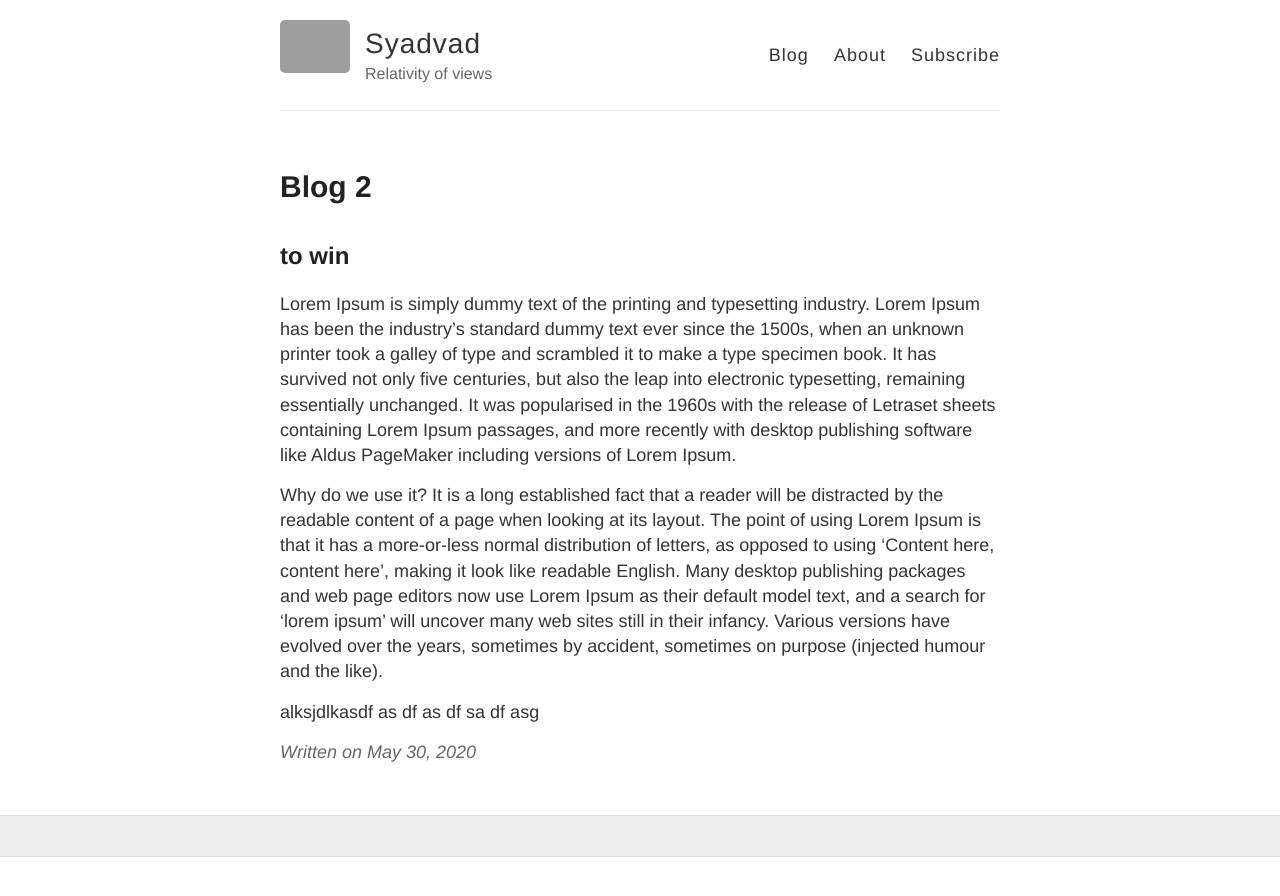
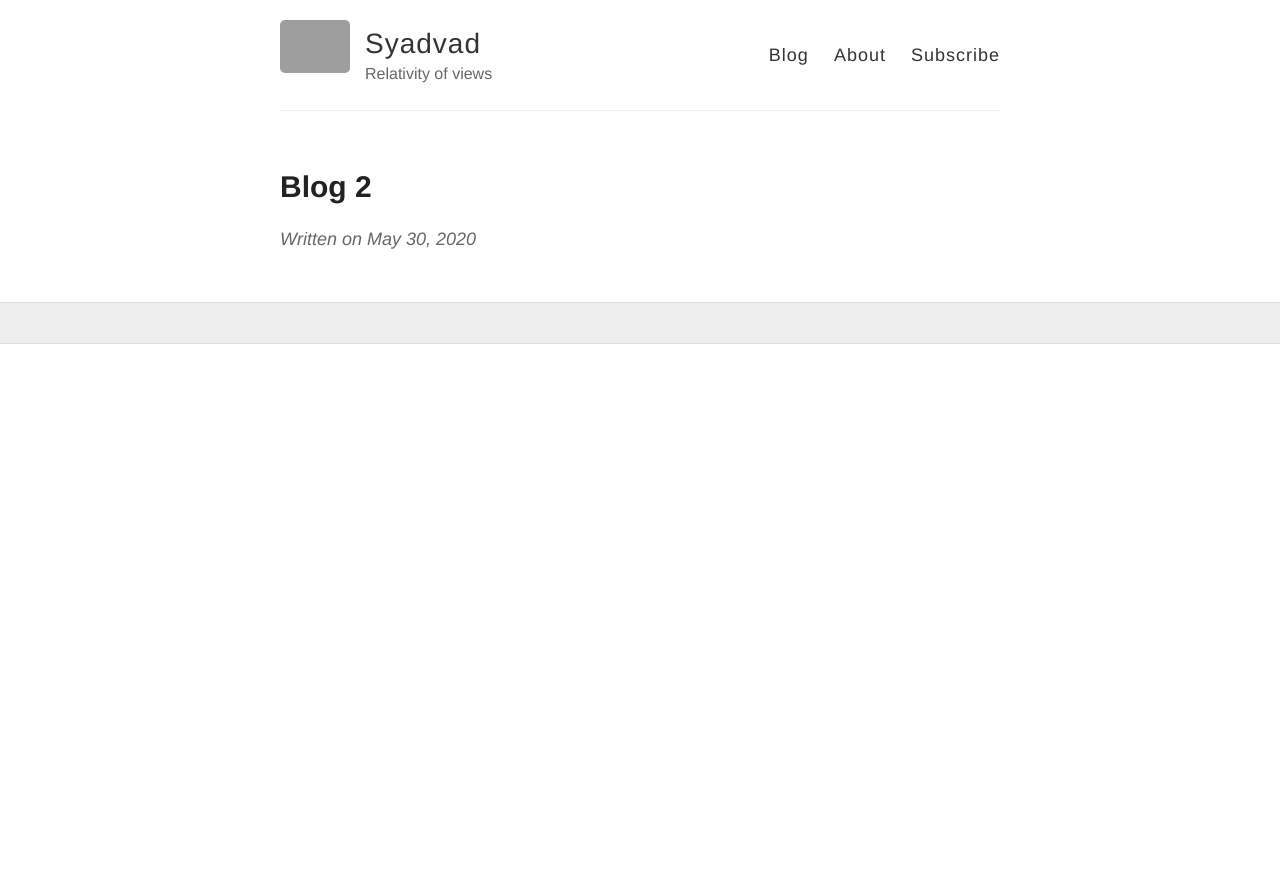
Before and after one commit to anilmodi2011/Blog, a Jekyll site: the page built from _posts/2020-05-30-blog_2.md, in a window 1280 px wide. Shown: the top 896 px of the page. Built offline with Jekyll 4.4.1, drawn with Linux system fonts in a browser that asks for light colours; grey boxes are pictures that could not be loaded.

Commit message:
Update 2020-05-30-blog_2.md

```diff
--- a/_posts/2020-05-30-blog_2.md
+++ b/_posts/2020-05-30-blog_2.md
@@ -2,19 +2,3 @@
 layout: post
 title: Blog 2
 ---
-## to win
-
-Lorem Ipsum is simply dummy text of the printing and typesetting industry. Lorem Ipsum has been the industry's standard dummy text ever since the 1500s, when an unknown printer took a galley of type and scrambled it to make a type specimen book. It has survived not only five centuries, but also the leap into electronic typesetting, remaining essentially unchanged. It was popularised in the 1960s with the release of Letraset sheets containing Lorem Ipsum passages, and more recently with desktop publishing software like Aldus PageMaker including versions of Lorem Ipsum.
-
-Why do we use it?
-It is a long established fact that a reader will be distracted by the readable content of a page when looking at its layout. The point of using Lorem Ipsum is that it has a more-or-less normal distribution of letters, as opposed to using 'Content here, content here', making it look like readable English. Many desktop publishing packages and web page editors now use Lorem Ipsum as their default model text, and a search for 'lorem ipsum' will uncover many web sites still in their infancy. Various versions have evolved over the years, sometimes by accident, sometimes on purpose (injected humour and the like).
-
-
-alksjdlkasdf
-as
-df
-as
-df
-sa
-df
-asg
```
